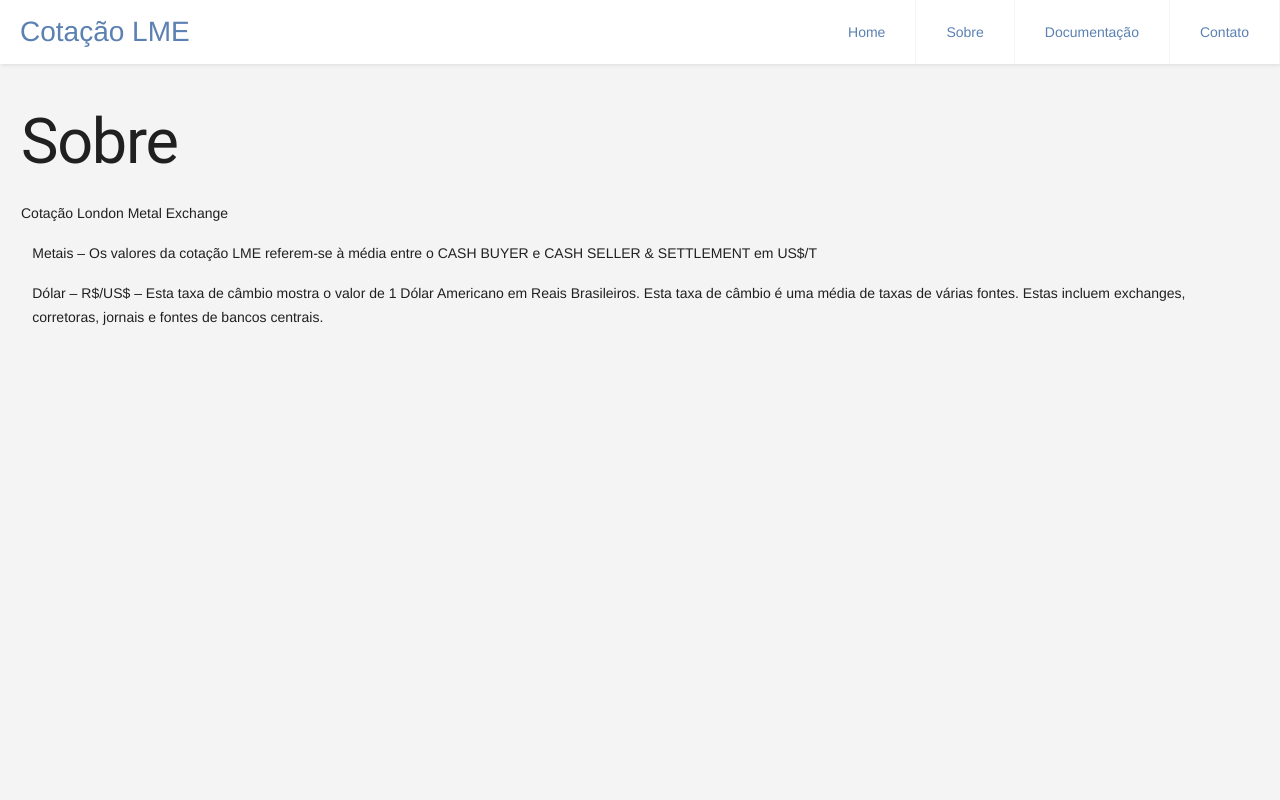
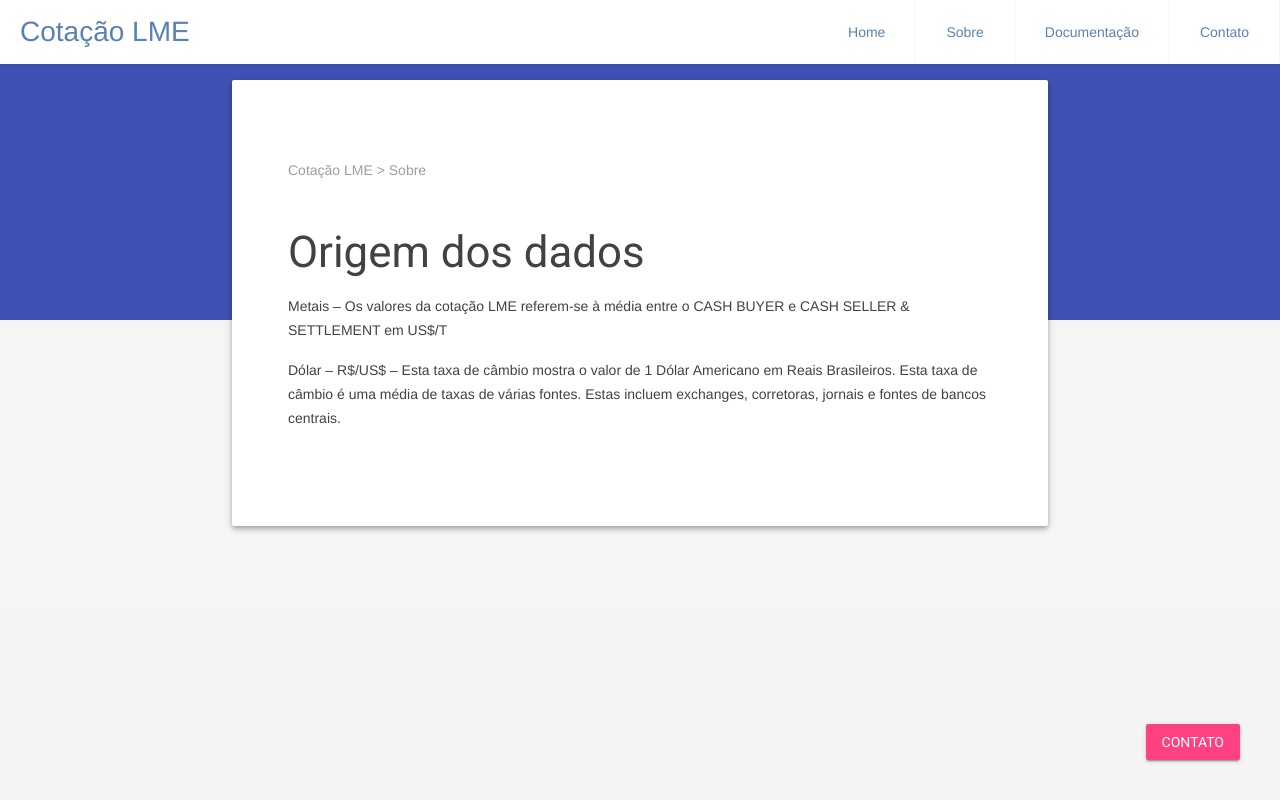
Before and after one commit to tiagocordeiro/goLME, a Django app: page /about/ in a window 1280 px wide. Run offline with Django 3.2, Linux system fonts and the light colour scheme; parts of the project's set-up code (start-up, migrations or seed data) failed here and were passed over; some libraries are stand-ins or nearby versions.

Commit message:
Improves documentation
Related Issue #10

```diff
--- a/core/static/style.css
+++ b/core/static/style.css
@@ -154,3 +154,48 @@ a {
     padding: 65px 1.5em;
 }
 }
+
+
+.demo-ribbon {
+  width: 100%;
+  height: 40vh;
+  background-color: #3F51B5;
+  flex-shrink: 0;
+}
+
+.demo-main {
+  margin-top: -32vh;
+  flex-shrink: 0;
+}
+
+.demo-header .mdl-layout__header-row {
+  padding-left: 40px;
+}
+
+.demo-container {
+  max-width: 1600px;
+  width: calc(100% - 16px);
+  margin: 0 auto;
+}
+
+.demo-content {
+  border-radius: 2px;
+  padding: 80px 56px;
+  margin-bottom: 80px;
+}
+
+.demo-layout.is-small-screen .demo-content {
+  padding: 40px 28px;
+}
+
+.demo-content h3 {
+  margin-top: 48px;
+}
+
+.demo-footer {
+  padding-left: 40px;
+}
+
+.demo-footer .mdl-mini-footer--link-list a {
+  font-size: 13px;
+}
--- a/core/urls.py
+++ b/core/urls.py
@@ -20,4 +20,5 @@ urlpatterns = [
     path('cotacao/<str:api_key>/json/', views.json_view, name='json_view'),
     path('cotacao/<str:api_key>/json/v2/', views.json_view_data_in_root, name='json_view_data_in_root'),
     path('about/', views.about, name='about'),
+    path('docs/', views.docs, name='docs'),
 ]
--- a/core/views.py
+++ b/core/views.py
@@ -150,3 +150,7 @@ def periodo(request, date_from, date_to):
 
 def about(request):
     return render(request, 'about.html')
+
+
+def docs(request):
+    return render(request, 'docs.html')
--- a/templates/about.html
+++ b/templates/about.html
@@ -3,27 +3,50 @@
 {% block title %}Sobre{% endblock %}
 
 {% block extra_css %}
+  <link rel="stylesheet" href="https://fonts.googleapis.com/css?family=Roboto:regular,bold,italic,thin,light,bolditalic,black,medium&amp;lang=en">
+  <link rel="stylesheet" href="https://fonts.googleapis.com/icon?family=Material+Icons">
+  <style>
+      #contact-button {
+          position: fixed;
+          display: block;
+          right: 0;
+          bottom: 0;
+          margin-right: 40px;
+          margin-bottom: 40px;
+          z-index: 900;
+      }
 
+      pre {
+          background-color: black;
+          color: darkgray;
+          padding: 10px;
+      }
+  </style>
 {% endblock %}
 
 {% block extra_head_js %}
-
 {% endblock extra_head_js %}
 
 {% block content %}
-  <main class="main_container">
-    <div>
-      <h1>Sobre</h1>
-      <p>Cotação London Metal Exchange</p>
-    </div>
-    <div class="row">
-      <div class="col s12">
-        <p><strong>Metais</strong> – Os valores da cotação LME referem-se à média entre o CASH BUYER e CASH SELLER &amp;
-          SETTLEMENT em US$/T</p>
-        <p><strong>Dólar</strong> – R$/US$ – Esta taxa de câmbio mostra o valor de 1 Dólar Americano em Reais
-          Brasileiros. Esta taxa de câmbio é uma média de taxas de várias fontes. Estas incluem exchanges, corretoras,
-          jornais e fontes de bancos centrais.</p>
+  <div class="demo-layout mdl-layout mdl-layout--fixed-header mdl-js-layout mdl-color--grey-100">
+    <div class="demo-ribbon"></div>
+    <main class="demo-main mdl-layout__content">
+      <div class="demo-container mdl-grid">
+        <div class="mdl-cell mdl-cell--2-col mdl-cell--hide-tablet mdl-cell--hide-phone"></div>
+        <div class="demo-content mdl-color--white mdl-shadow--4dp content mdl-color-text--grey-800 mdl-cell mdl-cell--8-col">
+          <div class="demo-crumbs mdl-color-text--grey-500">
+            Cotação LME &gt; Sobre
+          </div>
+          <h3>Origem dos dados</h3>
+
+          <p><strong>Metais</strong> – Os valores da cotação LME referem-se à média entre o CASH BUYER e CASH SELLER &amp; SETTLEMENT em US$/T</p>
+          <p><strong>Dólar</strong> – R$/US$ – Esta taxa de câmbio mostra o valor de 1 Dólar Americano em Reais Brasileiros. Esta taxa de câmbio é uma média de taxas de várias fontes. Estas incluem exchanges, corretoras, jornais e fontes de bancos centrais.</p>
+
+        </div>
       </div>
-    </div>
-  </main>
+
+    </main>
+  </div>
+  <a href="#" id="contact-button" class="mdl-button mdl-js-button mdl-button--raised mdl-js-ripple-effect mdl-color--accent mdl-color-text--accent-contrast">Contato</a>
+
 {% endblock content %}
--- a/templates/main-nav.html
+++ b/templates/main-nav.html
@@ -5,7 +5,7 @@
   <ul class="menu">
     <li><a href="{% url 'index' %}">Home</a></li>
     <li><a href="{% url 'about' %}">Sobre</a></li>
-    <li><a href="#">Documentação</a></li>
+    <li><a href="{% url 'docs' %}">Documentação</a></li>
     <li><a href="#">Contato</a></li>
   </ul>
 </header>
```
Also changed, not shown: templates/docs.html (added, +103 -0 lines), README.md.
